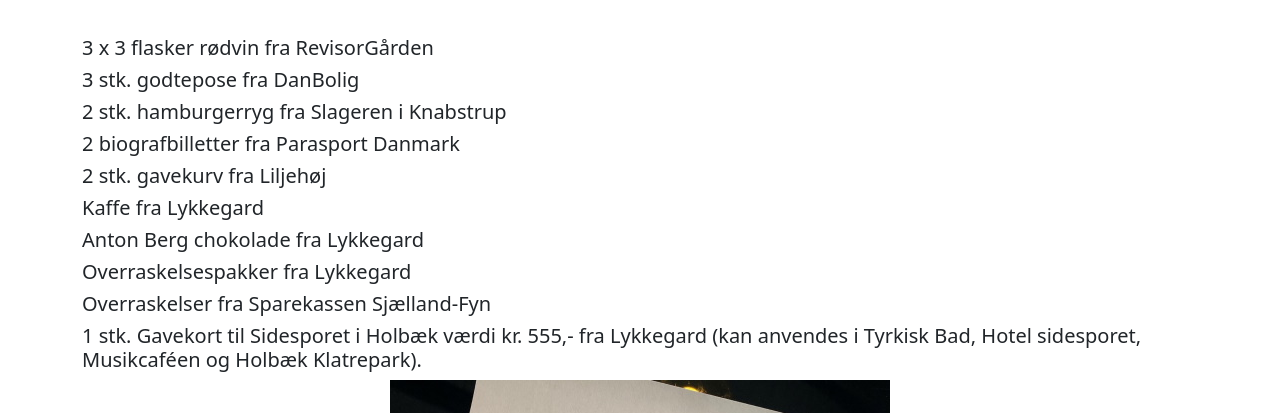
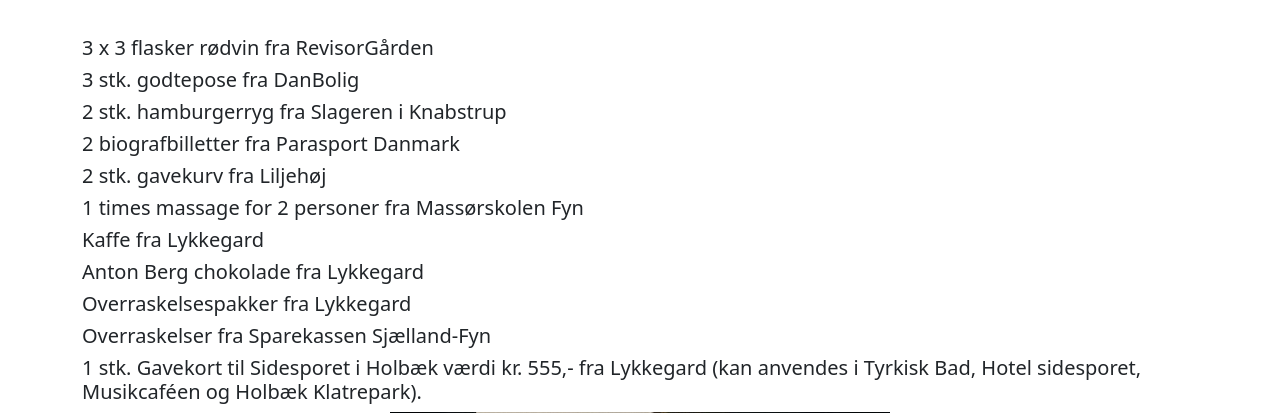
Before and after one commit to gugi9000/lykkegardbanko, a Flask app: page /prizes in a window 1280 px wide. Shown: the part 289-702 px from the top of the page. Run offline with Flask 2, Linux system fonts and the light colour scheme.

Commit message:
Add sponsor Massørskolen Fyn

```diff
--- a/templates/prizes.html
+++ b/templates/prizes.html
@@ -7,6 +7,7 @@
         <h5>2 stk. hamburgerryg fra Slageren i Knabstrup</h5>
         <h5>2 biografbilletter fra Parasport Danmark</h5>
         <h5>2 stk. gavekurv fra Liljehøj</h5>
+        <h5>1 times massage for 2 personer fra Massørskolen Fyn</h5>
         <h5>Kaffe fra Lykkegard</h5>
         <h5>Anton Berg chokolade fra Lykkegard</h5>
         <h5>Overraskelsespakker fra Lykkegard</h5>
```
